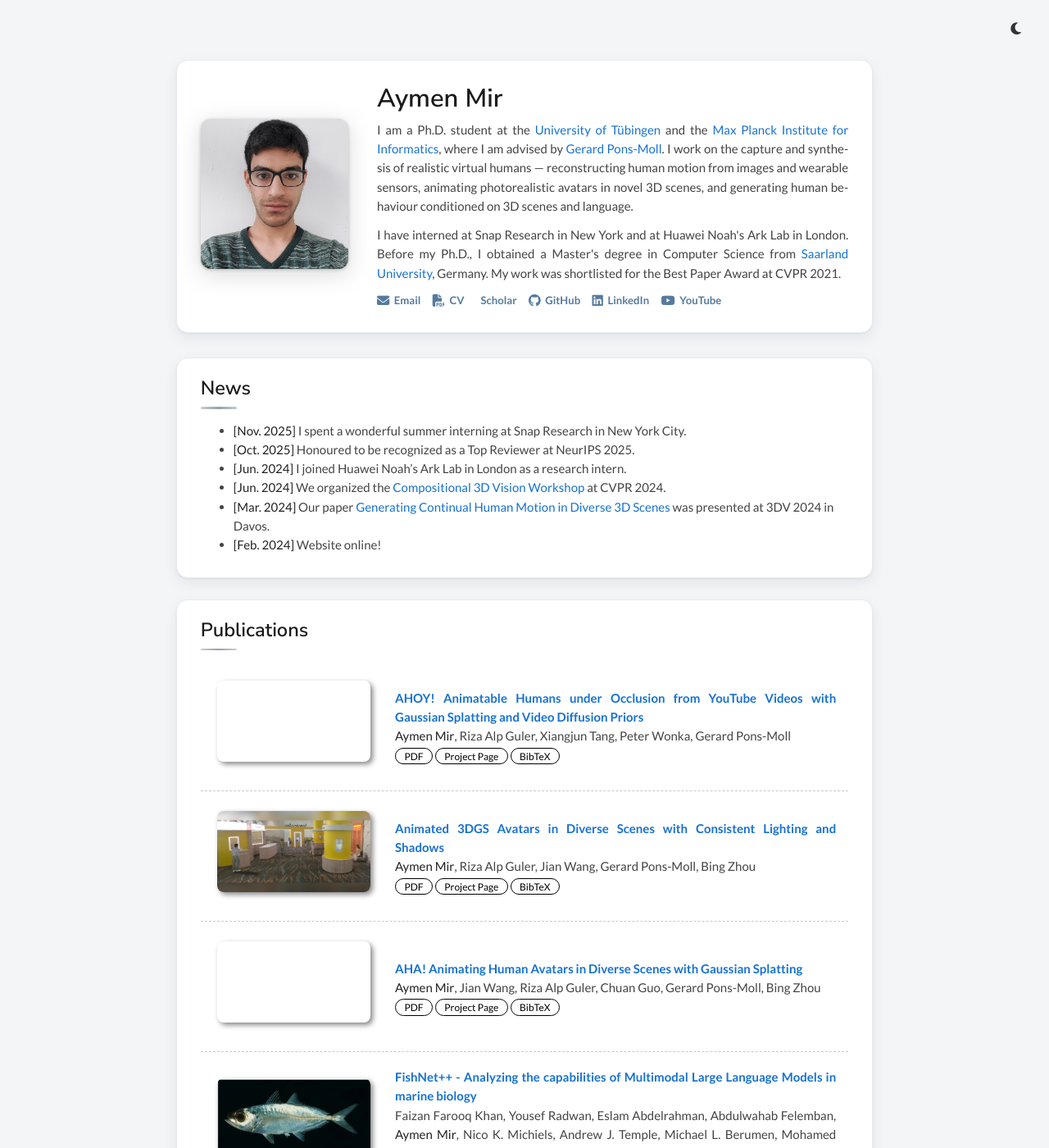
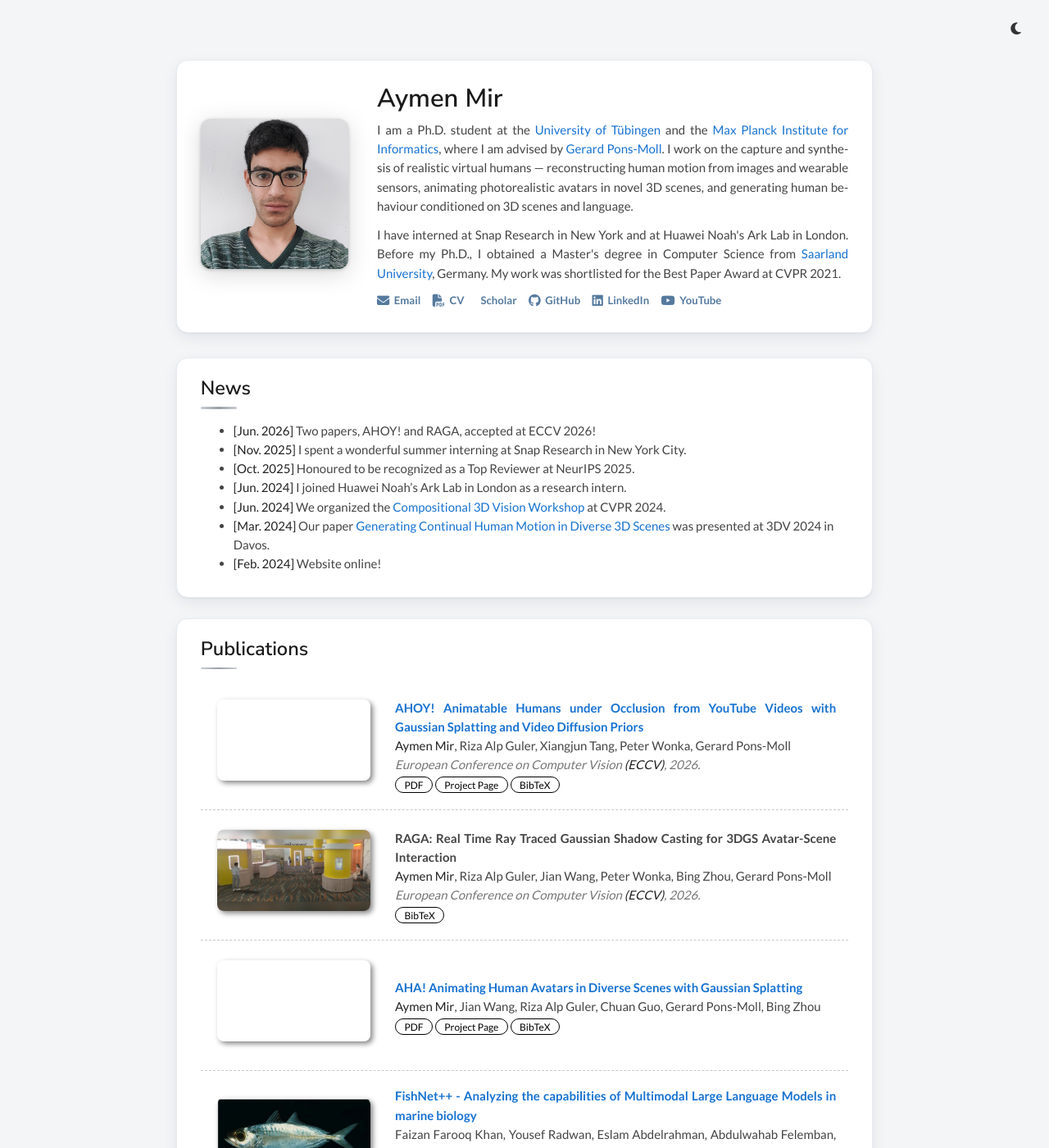
Before and after one commit to miraymen/miraymen.github.io, a Jekyll site: the page built from index.md, in a window 1280 px wide and 1400 px high. Shown: the whole window at 82% size. Built offline with Jekyll 4.4.1, drawn with Linux system fonts in a browser that asks for light colours; a style sheet for code colours, icons or effects is not loaded; grey boxes are pictures that could not be loaded.

Commit message:
ECCV 2026: AHOY + RAGA accepted, news, updated resume

```diff
--- a/_content/publications.md
+++ b/_content/publications.md
@@ -17,7 +17,7 @@
     {% endif %}
   </div>
   <div class="col-sm-9" style="position: relative;padding-right: 15px;padding-left: 20px;">
-      <div class="title"><a href="{% if link.page %}{{ link.page }}{% else %}{{ link.pdf }}{% endif %}">{{ link.title }}</a></div>
+      <div class="title">{% if link.page or link.pdf %}<a href="{% if link.page %}{{ link.page }}{% else %}{{ link.pdf }}{% endif %}">{{ link.title }}</a>{% else %}{{ link.title }}{% endif %}</div>
       <div class="author">{{ link.authors }}</div>
       <div class="periodical"><em>{{ link.conference }}</em>
       </div>
--- a/_content/publications.yml
+++ b/_content/publications.yml
@@ -2,31 +2,29 @@ main:
 
   - title: "AHOY! Animatable Humans under Occlusion from YouTube Videos with Gaussian Splatting and Video Diffusion Priors"
     authors: <strong>Aymen Mir</strong>, <a href="https://alpguler.com/">Riza Alp Guler</a>, <a href="https://yuyujunjun.github.io/">Xiangjun Tang</a>, <a href="https://peterwonka.net/">Peter Wonka</a>, <a href="https://virtualhumans.mpi-inf.mpg.de/people/pons-moll.html">Gerard Pons-Moll</a>
-    conference_short:
-    conference:
+    conference_short: ECCV
+    conference: European Conference on Computer Vision <strong>(ECCV)</strong>, 2026.
     pdf: https://arxiv.org/abs/2603.17975
     page: https://miraymen.github.io/ahoy/
     bibtex: |
-      @article{mir2026ahoy,
-        title   = {AHOY! Animatable Humans under Occlusion from YouTube Videos with Gaussian Splatting and Video Diffusion Priors},
-        author  = {Mir, Aymen and Guler, Riza Alp and Tang, Xiangjun and Wonka, Peter and Pons-Moll, Gerard},
-        journal = {arXiv preprint arXiv:2603.17975},
-        year    = {2026}
+      @inproceedings{mir2026ahoy,
+        title     = {AHOY! Animatable Humans under Occlusion from YouTube Videos with Gaussian Splatting and Video Diffusion Priors},
+        author    = {Mir, Aymen and Guler, Riza Alp and Tang, Xiangjun and Wonka, Peter and Pons-Moll, Gerard},
+        booktitle = {European Conference on Computer Vision (ECCV)},
+        year      = {2026}
       }
     image: ./assets/img/ahoy.mp4
 
-  - title: Animated 3DGS Avatars in Diverse Scenes with Consistent Lighting and Shadows
-    authors: <strong>Aymen Mir</strong>, <a href="https://alpguler.com/">Riza Alp Guler</a>, <a href="https://jianwang-cmu.github.io/">Jian Wang</a>, <a href="https://virtualhumans.mpi-inf.mpg.de/people/pons-moll.html">Gerard Pons-Moll</a>, <a href="https://zhoubinwy.github.io/">Bing Zhou</a>
-    conference_short:
-    conference:
-    pdf: https://arxiv.org/abs/2601.01660
-    page: https://miraymen.github.io/dgsm/
+  - title: "RAGA: Real Time Ray Traced Gaussian Shadow Casting for 3DGS Avatar-Scene Interaction"
+    authors: <strong>Aymen Mir</strong>, <a href="https://alpguler.com/">Riza Alp Guler</a>, <a href="https://jianwang-cmu.github.io/">Jian Wang</a>, <a href="https://peterwonka.net/">Peter Wonka</a>, <a href="https://zhoubinwy.github.io/">Bing Zhou</a>, <a href="https://virtualhumans.mpi-inf.mpg.de/people/pons-moll.html">Gerard Pons-Moll</a>
+    conference_short: ECCV
+    conference: European Conference on Computer Vision <strong>(ECCV)</strong>, 2026.
     bibtex: |
-      @article{mir2026animated,
-        title   = {Animated 3DGS Avatars in Diverse Scenes with Consistent Lighting and Shadows},
-        author  = {Mir, Aymen and Guler, Riza Alp and Wang, Jian and Pons-Moll, Gerard and Zhou, Bing},
-        journal = {arXiv preprint arXiv:2601.01660},
-        year    = {2026}
+      @inproceedings{mir2026raga,
+        title     = {RAGA: Real Time Ray Traced Gaussian Shadow Casting for 3DGS Avatar-Scene Interaction},
+        author    = {Mir, Aymen and Guler, Riza Alp and Wang, Jian and Wonka, Peter and Zhou, Bing and Pons-Moll, Gerard},
+        booktitle = {European Conference on Computer Vision (ECCV)},
+        year      = {2026}
       }
     image: ./assets/img/dgsm.jpg
 
--- a/index.md
+++ b/index.md
@@ -4,6 +4,7 @@ layout: homepage
 
 <div class="band" markdown="1">
 ## News
+- **[Jun. 2026]** Two papers, AHOY! and RAGA, accepted at ECCV 2026!
 - **[Nov. 2025]** I spent a wonderful summer interning at Snap Research in New York City.
 - **[Oct. 2025]** Honoured to be recognized as a Top Reviewer at NeurIPS 2025.
 - **[Jun. 2024]** I joined Huawei Noah's Ark Lab in London as a research intern.
```
Also changed, not shown: 1 other file.
